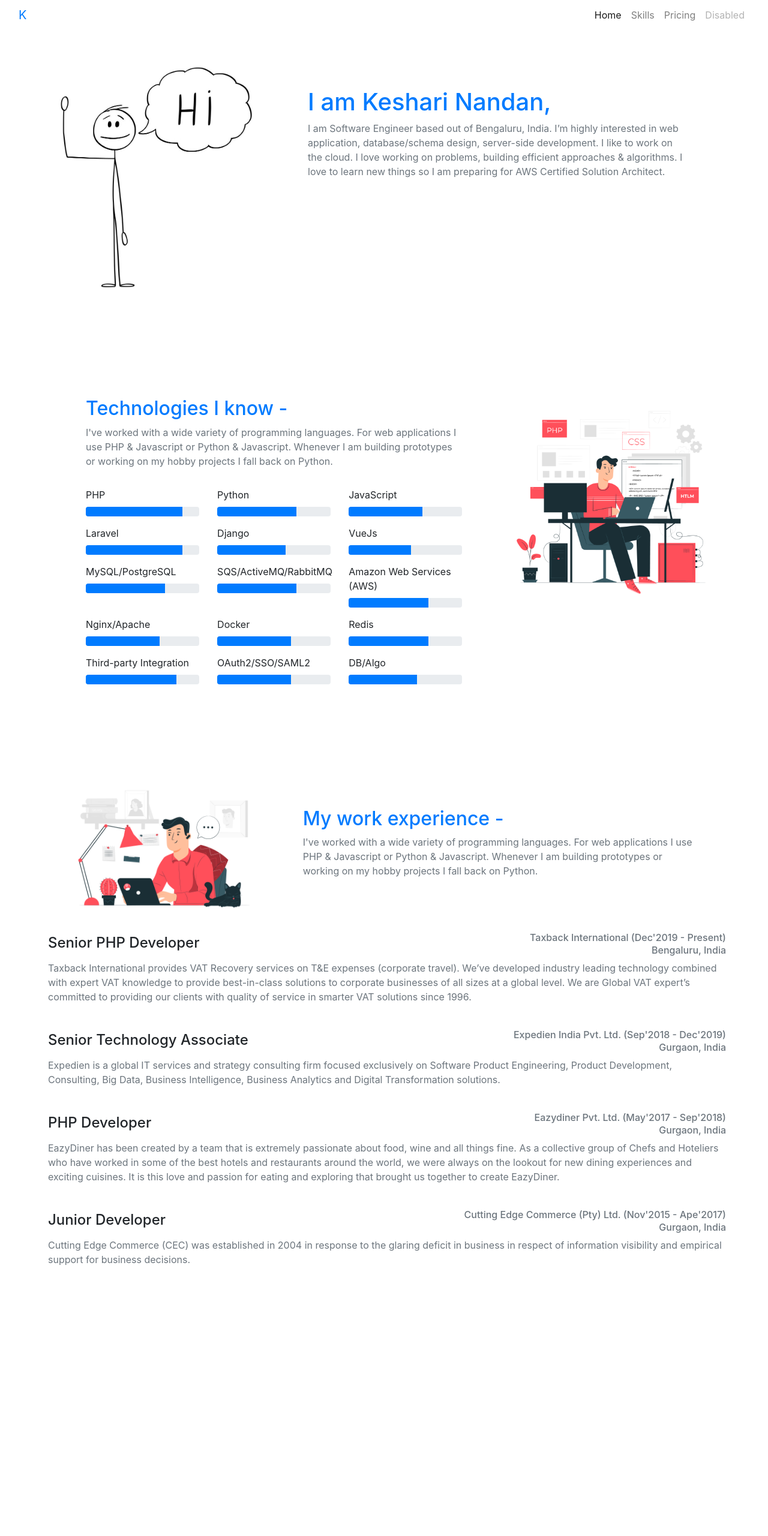
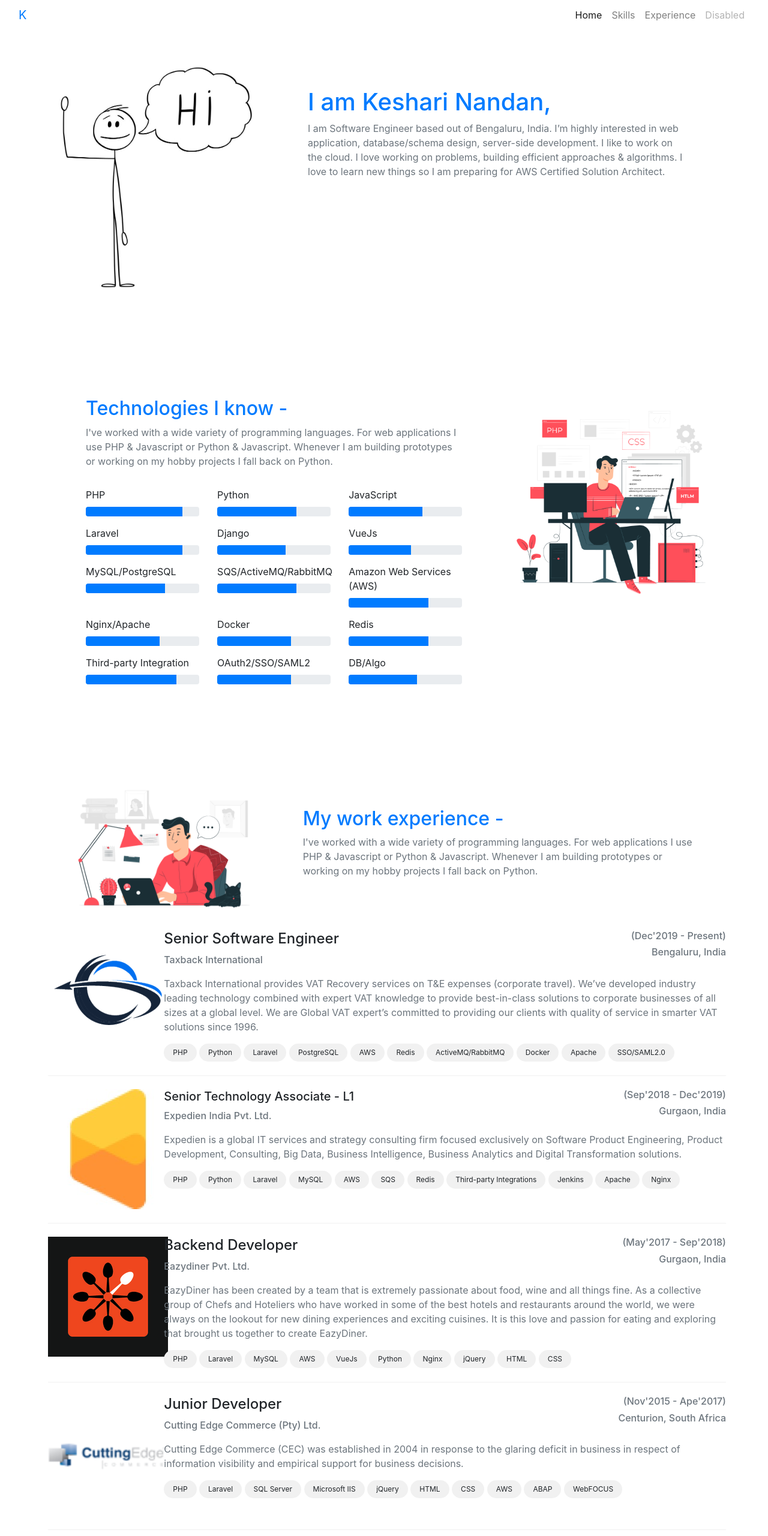
Before and after one commit to TheNandan/portfolio, a Django app: page / in a window 1280 px wide. Shown: the whole page at 60% size. Before the commit the page ends 2109 px from the top, so only its background shows below. Run offline with Django 3.2, Linux system fonts and the light colour scheme; some libraries are stand-ins or nearby versions.

Commit message:
Added company details

```diff
--- a/dashboard/templates/dashboard/index.html
+++ b/dashboard/templates/dashboard/index.html
@@ -28,7 +28,7 @@
           <a class="nav-link" href="#skills">Skills</a>
         </li>
         <li class="nav-item">
-          <a class="nav-link" href="#">Pricing</a>
+          <a class="nav-link" href="#experience">Experience</a>
         </li>
         <li class="nav-item">
           <a class="nav-link disabled" href="#" tabindex="-1" aria-disabled="true">Disabled</a>
@@ -168,7 +168,7 @@
         </div>
     </div>
 
-    <div class="row" id="skills" style="margin-top: 8%; padding: 10px 0 10px 10px">
+    <div class="row" id="experience" style="margin-top: 8%; padding: 10px 0 10px 10px">
         <div class="col-4">
             <img class="hi-image" src="{% static 'img/working.jpg' %}" alt="Work Experience">
         </div>
@@ -179,45 +179,125 @@
         <div class="row">
             <div class="col-12">
                 <div class="item">
-                    <div class="d-flex justify-content-between">
-                        <h4 class="title align-self-center">Senior PHP Developer </h4>
+                    <div class="row">
+                        <div class="col-2">
+                            <a href="https://taxbackinternational.com/"><img class="img-responsive" src="{% static 'img/tbi.png' %}" alt="Taxback International"></a>
+                        </div>
+                        <div class="col-10">
+                            <div class="d-flex justify-content-between pb-3">
+                                <div class="test-left">
+                                    <h4 class="title align-self-center">Senior Software Engineer</h4>
+                                    <a class="help-block text-muted nounderline h6" href="https://taxbackinternational.com/">Taxback International</a>
+                                </div>
                                 <div class="text-right">
-                            <a class="help-block text-muted nounderline h6" href="https://taxbackinternational.com/">Taxback International (Dec'2019 - Present)</a>
+                                    <h6 class="text-sm text-muted pull-right">(Dec'2019 - Present)</h6>
                                     <h6 class="text-sm text-muted pull-right">Bengaluru, India</h6>
                                 </div>
                             </div>
-                    <p class="text-muted">Taxback International provides VAT Recovery services on T&amp;E expenses (corporate travel). We’ve developed industry leading technology combined with expert VAT knowledge to provide best-in-class solutions to corporate businesses of all sizes at a global level.
-                    We are Global VAT expert’s committed to providing our clients with quality of service in smarter VAT solutions since 1996.</p>
+                            <p class="text-muted">Taxback International provides VAT Recovery services on T&amp;E expenses (corporate travel). We’ve developed industry leading technology combined with expert VAT knowledge to provide best-in-class solutions to corporate businesses of all sizes at a global level. We are Global VAT expert’s committed to providing our clients with quality of service in smarter VAT solutions since 1996.</p>
+                            <div class="chip">PHP</div>
+                            <div class="chip">Python</div>
+                            <div class="chip">Laravel</div>
+                            <div class="chip">PostgreSQL</div>
+                            <div class="chip">AWS</div>
+                            <div class="chip">Redis</div>
+                            <div class="chip">ActiveMQ/RabbitMQ</div>
+                            <div class="chip">Docker</div>
+                            <div class="chip">Apache</div>
+                            <div class="chip">SSO/SAML2.0</div>
+                        </div>
+                    </div>
                 </div>
                 <div class="item">
-                    <div class="d-flex justify-content-between">
-                        <h4 class="title align-self-center">Senior Technology Associate </h4>
+                    <div class="row">
+                        <div class="col-2">
+                            <a href="https://www.expedien.in/"><img class="img-responsive" src="{% static 'img/exp.jpeg' %}" alt="Expedien India Pvt. Ltd."></a>
+                        </div>
+                        <div class="col-10">
+                            <div class="d-flex justify-content-between pb-3">
+                                <div class="text-left">
+                                    <h5 class="title align-self-center">Senior Technology Associate - L1</h5>
+                                    <a class="help-block text-muted nounderline h6" href="https://www.expedien.in/">Expedien India Pvt. Ltd.</a>
+                                </div>
                                 <div class="text-right">
-                            <a class="help-block text-muted nounderline h6" href="https://www.expedien.in/">Expedien India Pvt. Ltd. (Sep'2018 - Dec'2019)</a>
+                                    <h6 class="text-sm text-muted pull-right">(Sep'2018 - Dec'2019)</h6>
                                     <h6 class="text-sm text-muted pull-right">Gurgaon, India</h6>
                                 </div>
                             </div>
                             <p class="text-muted">Expedien is a global IT services and strategy consulting firm focused exclusively on Software Product Engineering, Product Development, Consulting, Big Data, Business Intelligence, Business Analytics and Digital Transformation solutions.</p>
+                            <div class="chip">PHP</div>
+                            <div class="chip">Python</div>
+                            <div class="chip">Laravel</div>
+                            <div class="chip">MySQL</div>
+                            <div class="chip">AWS</div>
+                            <div class="chip">SQS</div>
+                            <div class="chip">Redis</div>
+                            <div class="chip">Third-party Integrations</div>
+                            <div class="chip">Jenkins</div>
+                            <div class="chip">Apache</div>
+                            <div class="chip">Nginx</div>
+                        </div>
+                    </div>
                 </div>
                 <div class="item">
-                    <div class="d-flex justify-content-between">
-                        <h4 class="title align-self-center">PHP Developer</h4>
+                    <div class="row">
+                        <div class="col-2">
+                            <a href="https://www.eazydiner.com/"><img class="img-responsive" src="{% static 'img/ed.png' %}" alt="Eazydiner Pvt. Ltd."></a>
+                        </div>
+                        <div class="col-10">
+                            <div class="d-flex justify-content-between pb-3">
+                                <div class="text-left">
+                                    <h4 class="title align-self-center">Backend Developer</h4>
+                                    <a class="help-block text-muted nounderline h6" href="https://www.eazydiner.com/">Eazydiner Pvt. Ltd.</a>
+                                </div>
                                 <div class="text-right">
-                            <a class="help-block text-muted nounderline h6" href="https://www.eazydiner.com/">Eazydiner Pvt. Ltd. (May'2017 - Sep'2018)</a>
+                                    <h6 class="text-sm text-muted pull-right">(May'2017 - Sep'2018)</h6>
                                     <h6 class="text-sm text-muted pull-right">Gurgaon, India</h6>
                                 </div>
                             </div>
                             <p class="text-muted">EazyDiner has been created by a team that is extremely passionate about food, wine and all things fine. As a collective group of Chefs and Hoteliers who have worked in some of the best hotels and restaurants around the world, we were always on the lookout for new dining experiences and exciting cuisines. It is this love and passion for eating and exploring that brought us together to create EazyDiner.</p>
+                            <div class="chip">PHP</div>
+                            <div class="chip">Laravel</div>
+                            <div class="chip">MySQL</div>
+                            <div class="chip">AWS</div>
+                            <div class="chip">VueJs</div>
+                            <div class="chip">Python</div>
+                            <div class="chip">Nginx</div>
+                            <div class="chip">jQuery</div>
+                            <div class="chip">HTML</div>
+                            <div class="chip">CSS</div>
+                        </div>
+                    </div>
                 </div>
                 <div class="item">
-                    <div class="d-flex justify-content-between">
+                    <div class="row">
+                        <div class="col-2">
+                            <a href="https://www.linkedin.com/company/cutting-edge-commerce-pty-ltd/about/"><img class="img-responsive" src="{% static 'img/cec.png' %}" alt="Cutting Edge Commerce Pty. Ltd."></a>
+                        </div>
+                        <div class="col-10">
+                            <div class="d-flex justify-content-between pb-3">
+                                <div class="text-left">
                                     <h4 class="title align-self-center">Junior Developer</h4>
+                                    <a class="help-block text-muted nounderline h6" href="https://www.linkedin.com/company/cutting-edge-commerce-pty-ltd/about/">Cutting Edge Commerce (Pty) Ltd.</a>
+                                </div>
                                 <div class="text-right">
-                            <a class="help-block text-muted nounderline h6" href="https://www.linkedin.com/company/cutting-edge-commerce-pty-ltd/about/">Cutting Edge Commerce (Pty) Ltd. (Nov'2015 - Ape'2017)</a>
-                            <h6 class="text-sm text-muted pull-right">Gurgaon, India</h6>
+                                    <h6 class="text-sm text-muted pull-right">(Nov'2015 - Ape'2017)</h6>
+                                    <h6 class="text-sm text-muted pull-right">Centurion, South Africa</h6>
                                 </div>
                             </div>
                             <p class="text-muted">Cutting Edge Commerce (CEC) was established in 2004 in response to the glaring deficit in business in respect of information visibility and empirical support for business decisions.</p>
+                            <div class="chip">PHP</div>
+                            <div class="chip">Laravel</div>
+                            <div class="chip">SQL Server</div>
+                            <div class="chip">Microsoft IIS</div>
+                            <div class="chip">jQuery</div>
+                            <div class="chip">HTML</div>
+                            <div class="chip">CSS</div>
+                            <div class="chip">AWS</div>
+                            <div class="chip">ABAP</div>
+                            <div class="chip">WebFOCUS</div>
+                        </div>
+                    </div>
                 </div>
             </div>
         </div>
--- a/static/css/main.css
+++ b/static/css/main.css
@@ -18,4 +18,16 @@ body, html {
 }
 .item {
     padding-top: 2%;
+    padding-bottom: 2%;
+    border-bottom: 1px solid #f1f1f1;
 }
+
+.chip {
+  display: inline-block;
+  padding: 0 15px;
+  height: 30px;
+  font-size: 12px;
+  line-height: 30px;
+  border-radius: 25px;
+  background-color: #f1f1f1;
+}
```
Also changed, not shown: static/img/ed.png (added), static/img/exp.jpeg (added), static/img/tbi.png (added). Lines whose indentation alone changed are shown as unchanged.
